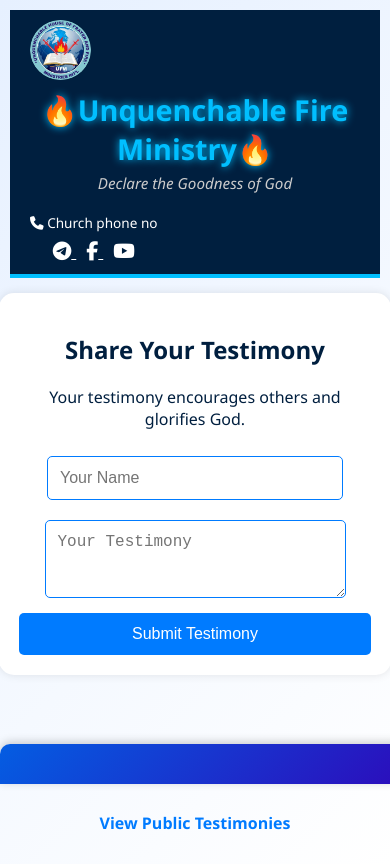
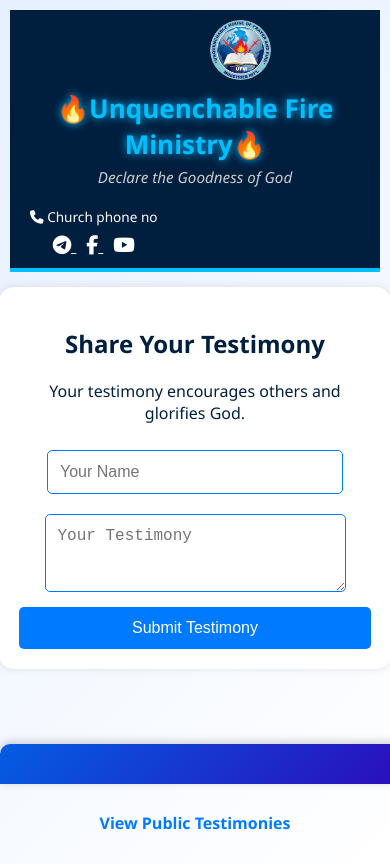
Before and after one commit to Exiels1/ufmtestimony, a plain HTML site: page index.html in a window 390 px wide. Drawn offline with Linux system fonts and the light colour scheme.

Commit message:
Updated About Page and CSS

```diff
--- a/style.css
+++ b/style.css
@@ -470,3 +470,11 @@ span{
   .socials a:hover {
     color: #00bfff;
   }
+  @media (max-width: 600px) {
+    img.church-logo {
+            margin-left: 180px;
+    }
+    .center h1{
+        font-size: 26px;
+    }
+}
```
